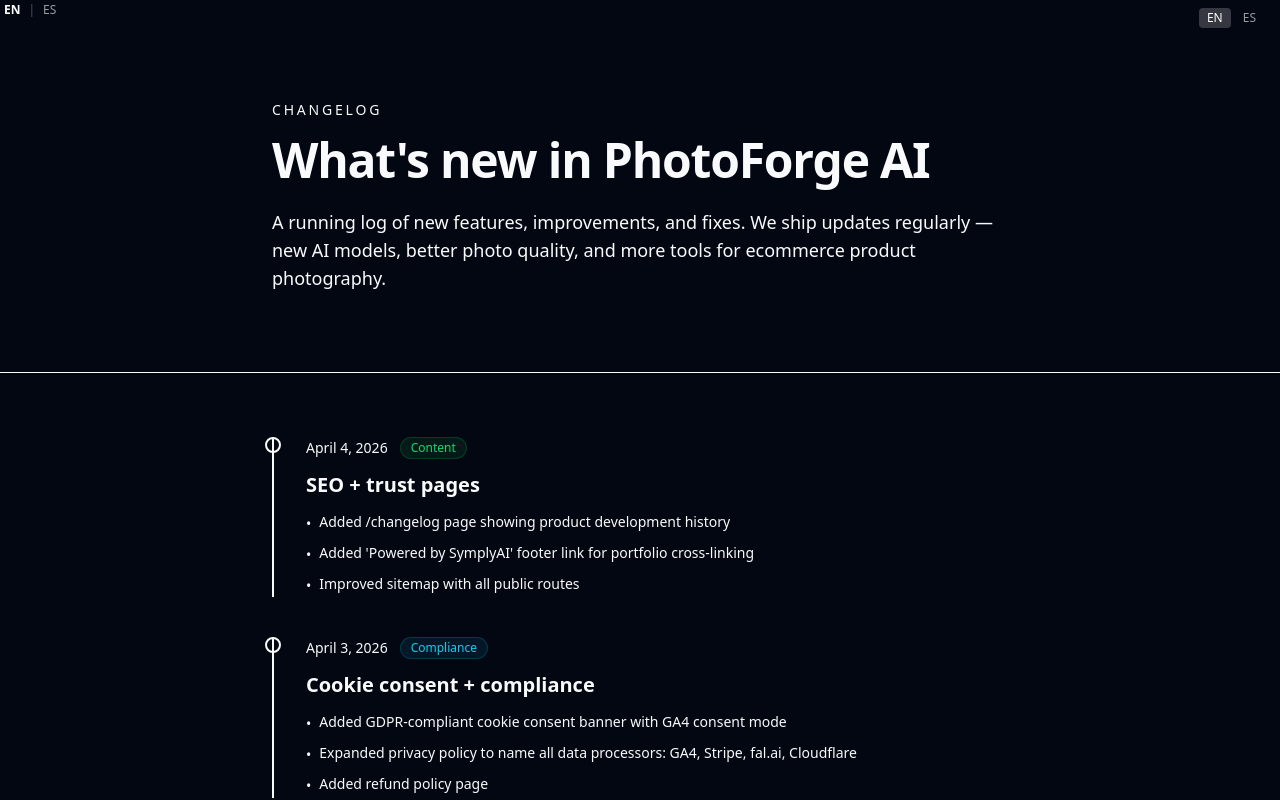
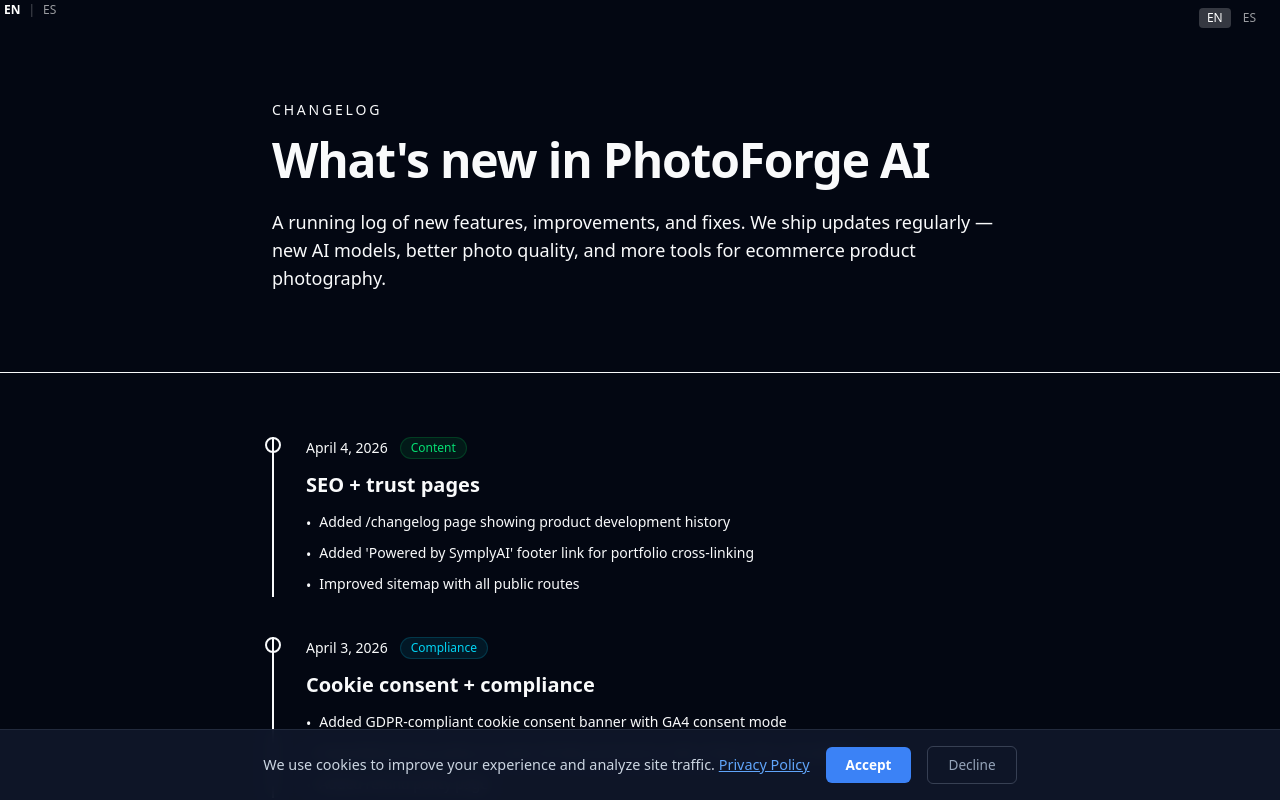
Before and after one commit to buildngrowsv/ai-product-photo-generator, a Next.js app: page /en/changelog in a window 1280 px wide. Shown: the top 800 px of the page. Built offline with nearby package versions, Linux system fonts and the light colour scheme; no server answers.

Commit message:
Add cookie consent banner with GA4 consent mode — Builder 3, pane1775

```diff
--- a/src/app/[locale]/layout.tsx
+++ b/src/app/[locale]/layout.tsx
@@ -34,6 +34,7 @@
 import { NextIntlClientProvider } from "next-intl";
 import { getMessages, getTranslations, setRequestLocale } from "next-intl/server";
 import { routing } from "@/i18n/routing";
+import CookieConsent from "@/components/CookieConsent";
 import "../globals.css";
 import { LocaleSwitcher } from "@/components/LocaleSwitcher";
 import { LanguageSwitcher } from "@/components/LanguageSwitcher";
@@ -241,6 +242,7 @@
         <NextIntlClientProvider messages={messages}>
           {children}
         </NextIntlClientProvider>
+        <CookieConsent />
       </body>
     </html>
   );
--- /dev/null
+++ b/src/components/CookieConsent.tsx
@@ -0,0 +1,26 @@
+"use client";
+import { useEffect, useState } from "react";
+export default function CookieConsent() {
+  const [visible, setVisible] = useState(false);
+  useEffect(() => {
+    const choice = localStorage.getItem("cookie_consent");
+    if (!choice) setVisible(true);
+    else if (choice === "granted" && typeof window.gtag === "function")
+      window.gtag("consent", "update", { analytics_storage: "granted" });
+  }, []);
+  function handleChoice(granted: boolean) {
+    const value = granted ? "granted" : "denied";
+    localStorage.setItem("cookie_consent", value);
+    if (typeof window.gtag === "function")
+      window.gtag("consent", "update", { analytics_storage: value });
+    setVisible(false);
+  }
+  if (!visible) return null;
+  return (
+    <div role="dialog" aria-label="Cookie consent" style={{position:"fixed",bottom:0,left:0,right:0,zIndex:9999,background:"rgba(15,23,42,0.95)",backdropFilter:"blur(8px)",borderTop:"1px solid rgba(148,163,184,0.15)",padding:"1rem 1.5rem",display:"flex",alignItems:"center",justifyContent:"center",gap:"1rem",flexWrap:"wrap",fontSize:"0.9rem",color:"#cbd5e1"}}>
+      <span>We use cookies to improve your experience and analyze site traffic. <a href="/privacy" style={{color:"#60a5fa",textDecoration:"underline"}}>Privacy Policy</a></span>
+      <button onClick={() => handleChoice(true)} style={{background:"#3b82f6",color:"#fff",border:"none",borderRadius:"6px",padding:"0.5rem 1.25rem",fontWeight:600,cursor:"pointer",fontSize:"0.85rem"}}>Accept</button>
+      <button onClick={() => handleChoice(false)} style={{background:"transparent",color:"#94a3b8",border:"1px solid rgba(148,163,184,0.3)",borderRadius:"6px",padding:"0.5rem 1.25rem",fontWeight:500,cursor:"pointer",fontSize:"0.85rem"}}>Decline</button>
+    </div>
+  );
+}
```
